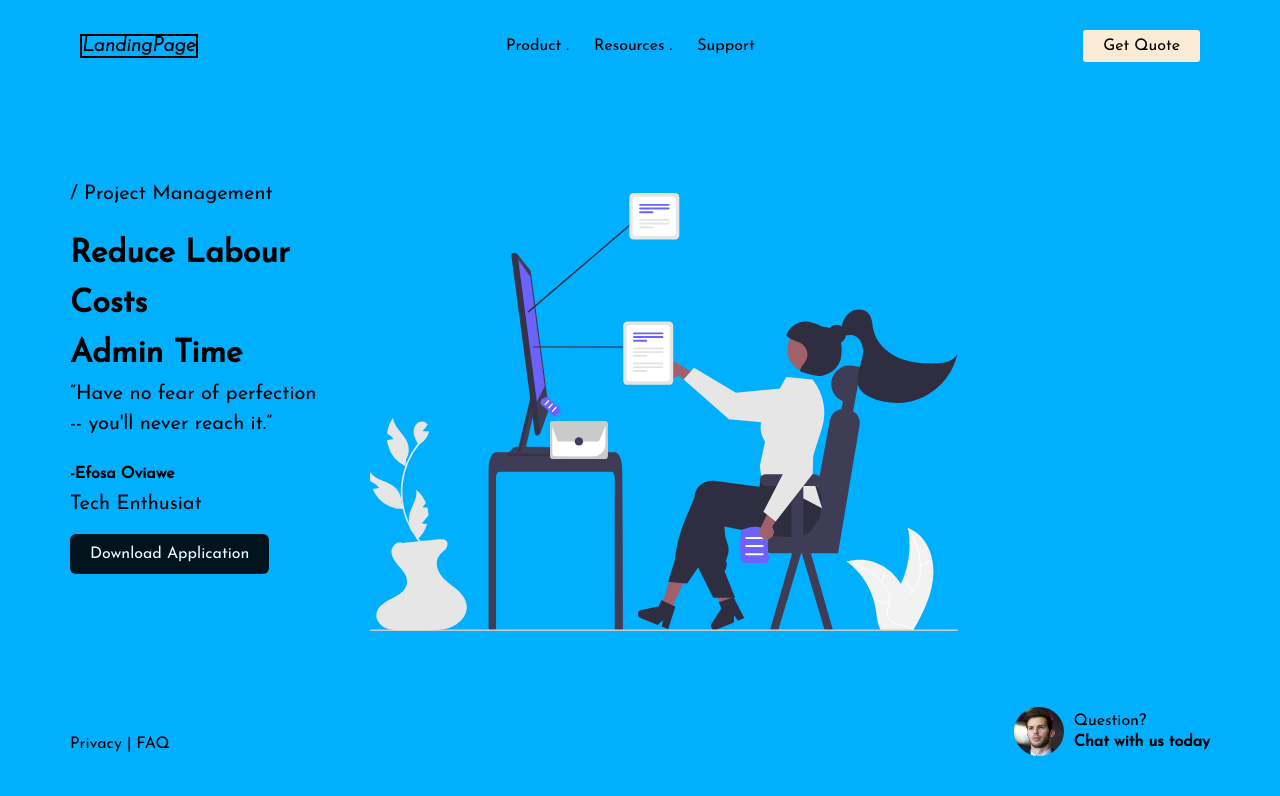
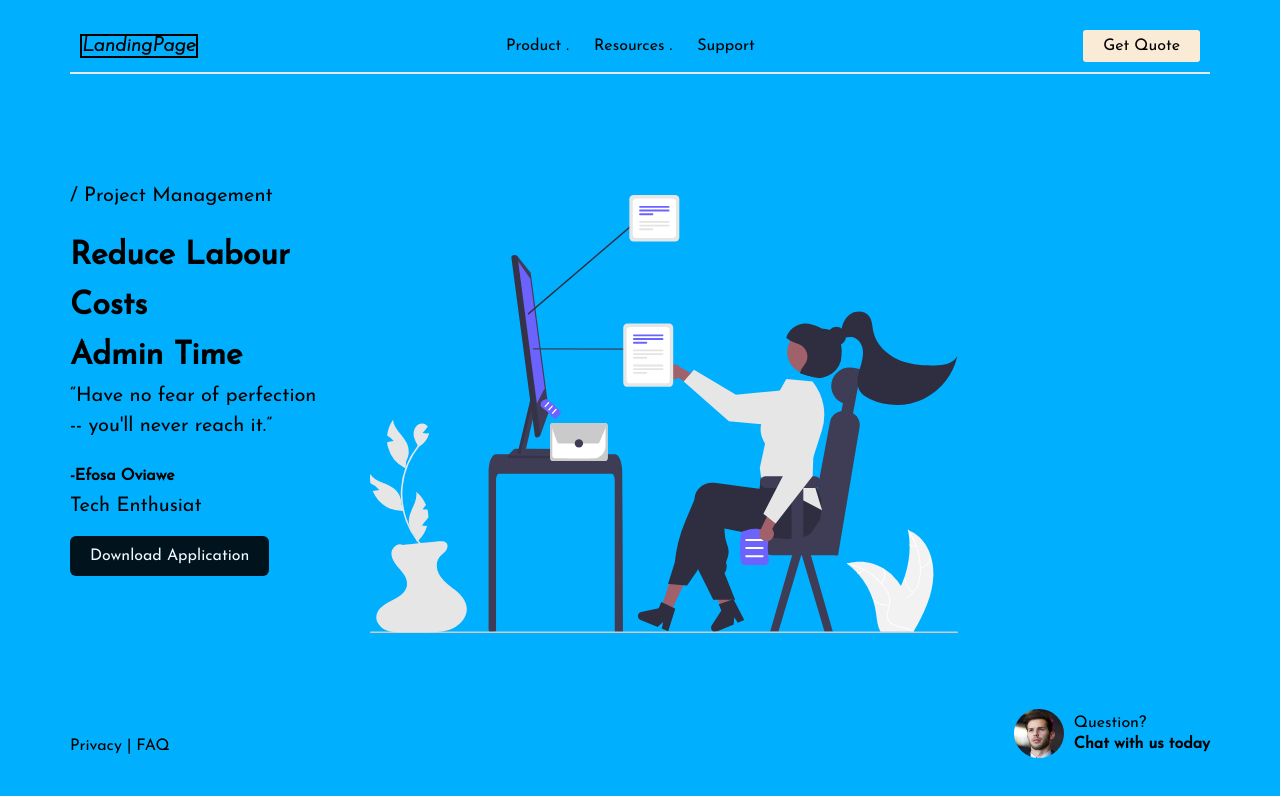
Before and after one commit to Oviawe007/LandingPage, a plain HTML site: page index.html in a window 1280 px wide. Drawn offline with Linux system fonts and the light colour scheme.

Commit message:
nav border added

```diff
--- a/style.css
+++ b/style.css
@@ -24,6 +24,7 @@ nav{
     display:flex;
     align-items: center;
     justify-content: space-between;
+    border-bottom: 2px solid rgb(235, 231, 231);
 }
 nav ul li{
     display:inline-flex;
```
